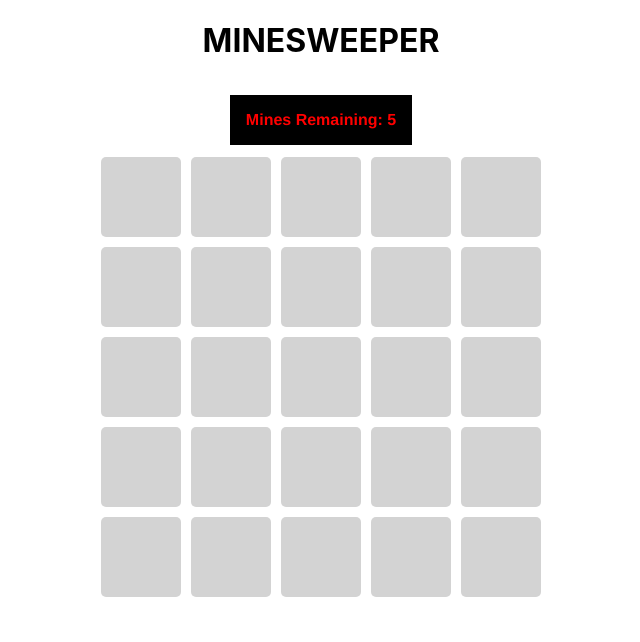
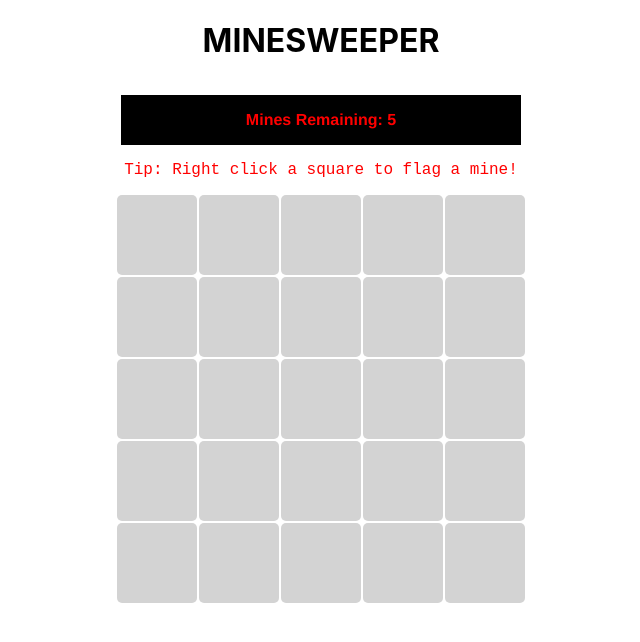
Before and after one commit to natasha-mann/minesweeper, a React (Create React App) app: page / in a window 1280 px wide. Both pictures are taken after a click on the button "Beginner (5x5)". Shown: the top 642 px of the page, without its empty margins (319-959 px from the left). Built offline with nearby package versions, Linux system fonts and the light colour scheme.

Commit message:
remove flag on mine space

```diff
--- a/src/components/Minesweeper.tsx
+++ b/src/components/Minesweeper.tsx
@@ -22,6 +22,10 @@ export const Minesweeper = ({ gameArray, setGameOver }: MinesweeperProps) => {
   };
 
   const setMineSpace = (space: Element) => {
+    if (space.hasChildNodes()) {
+      space.removeChild(space.getElementsByTagName("img")[0]);
+    }
+
     space.setAttribute("class", `${styles.selected} ${styles.mine}`);
     setMine(true);
 
@@ -133,7 +137,12 @@ export const Minesweeper = ({ gameArray, setGameOver }: MinesweeperProps) => {
 
   return (
     <>
-      <div className={styles.mineCount}>Mines Remaining: {mineCounter}</div>
+      <div className={styles.container}>
+        <div className={styles.mineCount}>Mines Remaining: {mineCounter}</div>
+        <div className={styles.tip}>
+          Tip: Right click a square to flag a mine!
+        </div>
+      </div>
       <div className={setWrapperClass()}>
         {gameResult.map((space: string, index: number) => {
           return (
--- a/src/components/minesweeper.module.css
+++ b/src/components/minesweeper.module.css
@@ -3,7 +3,6 @@
   color: #fff;
   border-radius: 5px;
   padding: 20px;
-  font-size: 150%;
 }
 
 .box:hover {
@@ -34,7 +33,7 @@
 .safe {
   background-color: rgb(94, 90, 90);
   color: white;
-  font-size: 2rem;
+  font-size: 1.5rem;
 }
 
 .flagged {
@@ -50,9 +49,15 @@
   font-family: "Franklin Gothic Medium", "Arial Narrow", Arial, sans-serif;
 }
 
+.tip {
+  margin: 1rem;
+  font-family: "Courier New", Courier, monospace;
+  color: red;
+}
+
 .wrapper {
   display: grid;
-  grid-gap: 10px;
+  grid-gap: 2px;
   grid-auto-flow: row;
 }
 
```
Also changed, not shown: 1 other file (tests, documents, lock files or other folders).
